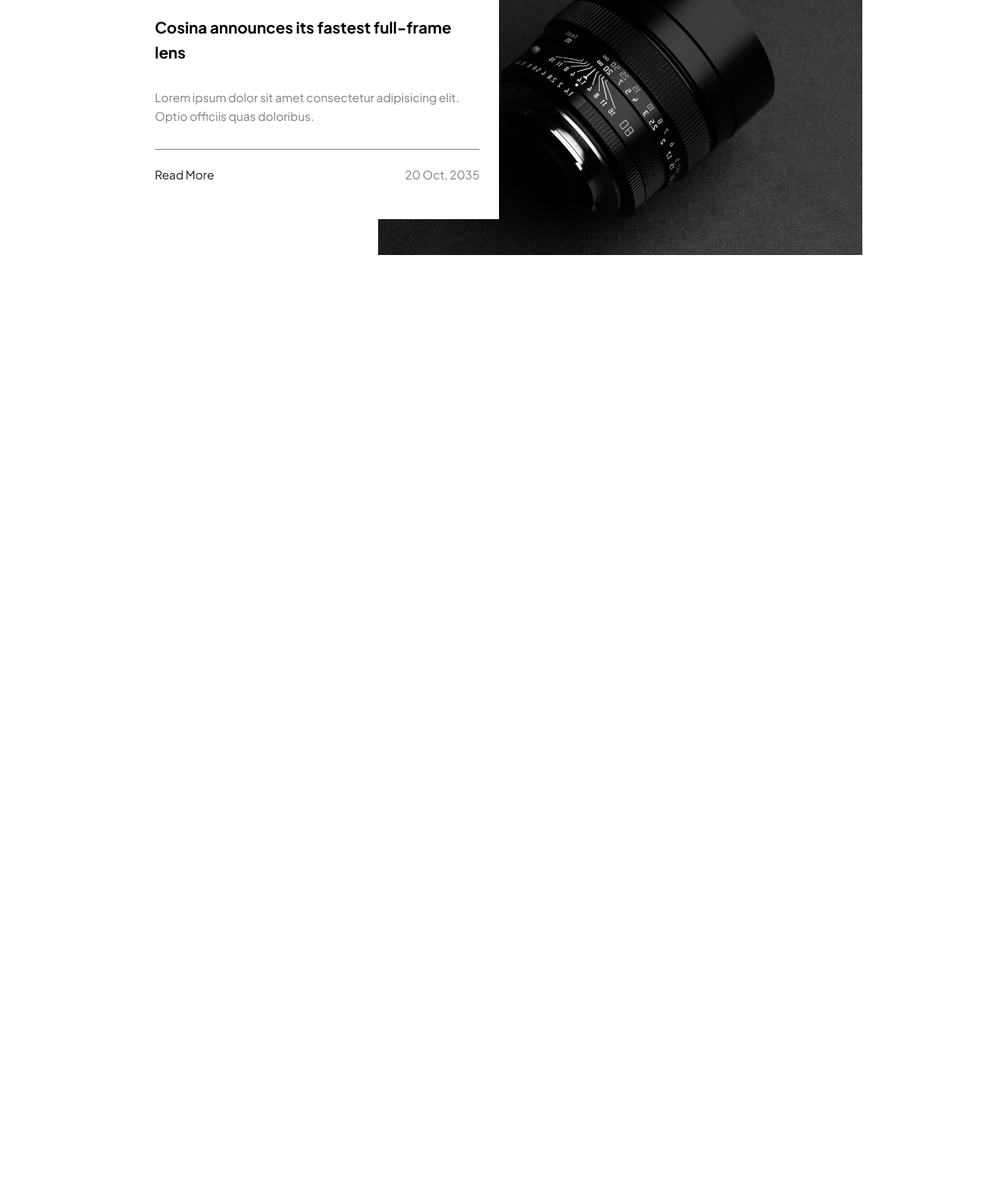
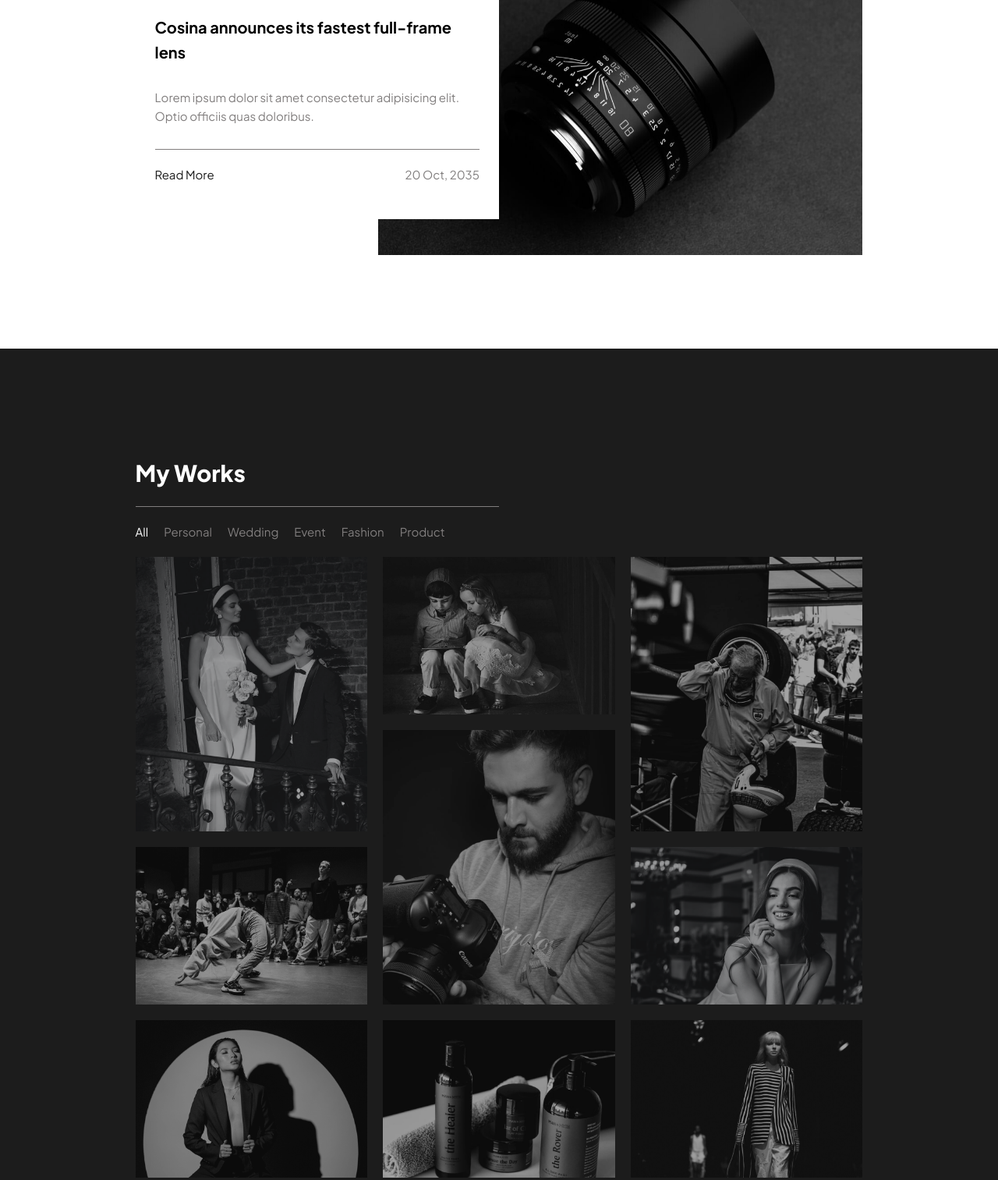
Before and after one commit to Phazerous/phoxul-website, a plain HTML site: page index.html in a window 1280 px wide. Shown: the part 2781-4294 px from the top of the page at 78% size. Before the commit the page ends 3228 px from the top, so only its background shows below. Drawn offline with Linux system fonts and the light colour scheme.

Commit message:
Step 5 My Works

```diff
--- a/assets/styles/style.css
+++ b/assets/styles/style.css
@@ -479,3 +479,101 @@
 
   transition: transform 0.6s ease-in-out;
 }
+
+.my-works {
+  display: grid;
+  row-gap: 2rem;
+
+  background-color: var(--color-secondary);
+}
+
+.my-works__title {
+  color: var(--color-primary);
+
+  position: relative;
+  padding: var(--padding-st-l-v) 0;
+}
+
+.my-works__areas {
+  display: flex;
+  column-gap: 2rem;
+}
+
+.my-works__area {
+  color: var(--color-quaternary);
+  font-size: var(--font-size-st-sc);
+  transition: all 0.2s ease-in-out;
+  cursor: pointer;
+}
+
+.my-works__area:hover {
+  color: var(--color-primary);
+  transition: all 0.2s ease-in-out;
+}
+
+.my-works__area:first-child {
+  color: var(--color-primary);
+}
+
+.my-works__title::after {
+  display: block;
+  content: '';
+  width: 50%;
+  height: 1px;
+  background-color: var(--color-quaternary);
+
+  position: absolute;
+  bottom: 0;
+}
+
+.my-works__gallery {
+  display: grid;
+  grid-template-columns: repeat(3, 1fr);
+  grid-template-rows: repeat(4, min-content);
+  gap: 2rem;
+}
+
+.my-works__gallery--image {
+  position: relative;
+}
+
+.my-works__gallery--image::after {
+  position: absolute;
+  top: 0;
+  left: 0;
+
+  display: block;
+
+  content: '';
+  width: 100%;
+  height: 100%;
+  background-color: var(--color-secondary-m);
+  transition: all 0.2s ease-in-out;
+}
+
+.my-works__gallery--image:hover:after {
+  transition: all 0.2s ease-in-out;
+  background-color: transparent;
+}
+
+.my-works__gallery--image img {
+  width: 100%;
+  height: 100%;
+  object-fit: cover;
+}
+
+.my-works__gallery--image:nth-child(1) {
+  grid-row: 1 / 3;
+}
+
+.my-works__gallery--image:nth-child(3) {
+  grid-row: 1 / 3;
+}
+
+.my-works__gallery--image:nth-child(2) {
+  grid-row: 1 / 2;
+}
+
+.my-works__gallery--image:nth-child(5) {
+  grid-row: 2 / 4;
+}
--- a/index.html
+++ b/index.html
@@ -242,6 +242,76 @@
           </figure>
         </div>
       </section>
+
+      <section class="my-works section__overall section__padding">
+        <h2 class="my-works__title section__title">My Works</h2>
+
+        <ul class="my-works__areas">
+          <li class="my-works__area">All</li>
+          <li class="my-works__area">Personal</li>
+          <li class="my-works__area">Wedding</li>
+          <li class="my-works__area">Event</li>
+          <li class="my-works__area">Fashion</li>
+          <li class="my-works__area">Product</li>
+        </ul>
+
+        <div class="my-works__gallery">
+          <figure class="my-works__gallery--image">
+            <img
+              src="./assets/images/my-works/my-work-1.jpg"
+              alt="My work"
+              loading="lazy" />
+          </figure>
+          <figure class="my-works__gallery--image">
+            <img
+              src="./assets/images/my-works/my-work-2.jpg"
+              alt="My work"
+              loading="lazy" />
+          </figure>
+          <figure class="my-works__gallery--image">
+            <img
+              src="./assets/images/my-works/my-work-3.jpg"
+              alt="My work"
+              loading="lazy" />
+          </figure>
+          <figure class="my-works__gallery--image">
+            <img
+              src="./assets/images/my-works/my-work-4.jpg"
+              alt="My work"
+              loading="lazy" />
+          </figure>
+          <figure class="my-works__gallery--image">
+            <img
+              src="./assets/images/my-works/my-work-5.jpg"
+              alt="My work"
+              loading="lazy" />
+          </figure>
+          <figure class="my-works__gallery--image">
+            <img
+              src="./assets/images/my-works/my-work-6.jpg"
+              alt="My work"
+              loading="lazy" />
+          </figure>
+          <figure class="my-works__gallery--image">
+            <img
+              src="./assets/images/my-works/my-work-7.jpg"
+              alt="My work"
+              loading="lazy" />
+          </figure>
+          <figure class="my-works__gallery--image">
+            <img
+              src="./assets/images/my-works/my-work-8.jpg"
+              alt="My work"
+              loading="lazy" />
+          </figure>
+          <figure class="my-works__gallery--image">
+            <img
+              src="./assets/images/my-works/my-work-9.jpg"
+              alt="My work"
+              loading="lazy" />
+          </figure>
+        </div>
+      </section>
     </main>
   </body>
 </html>
```
